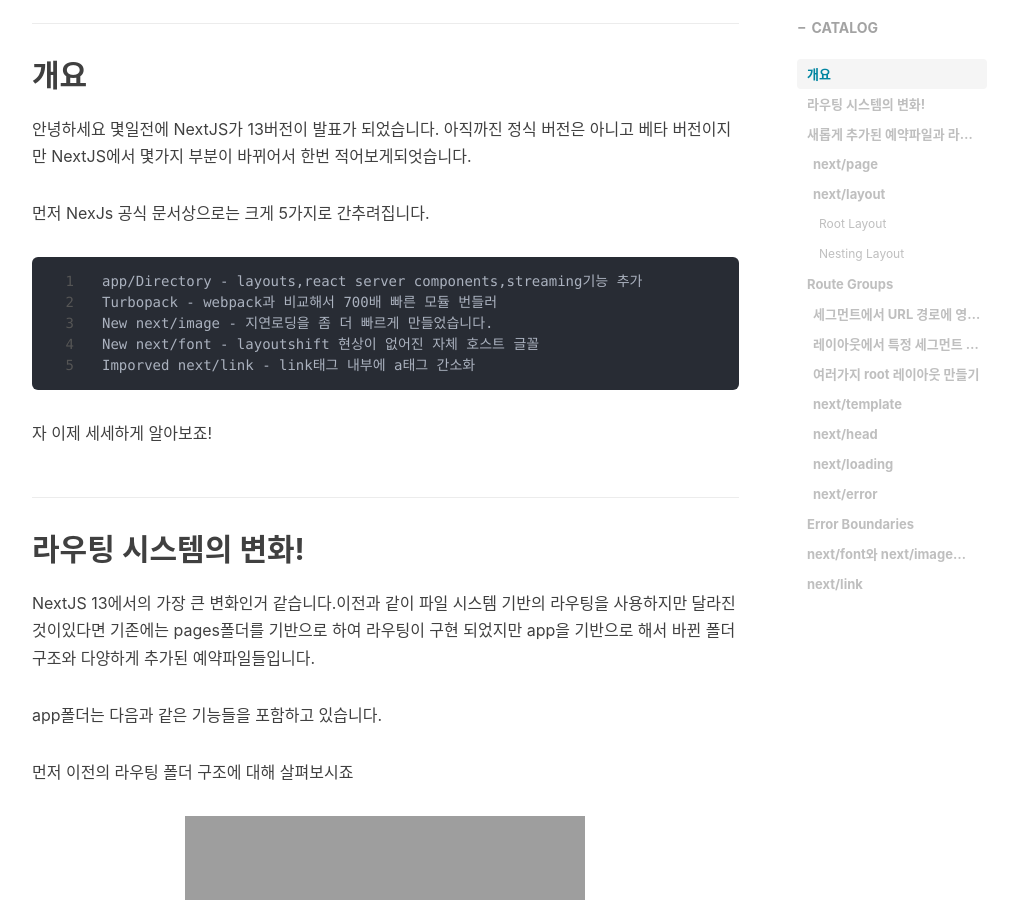
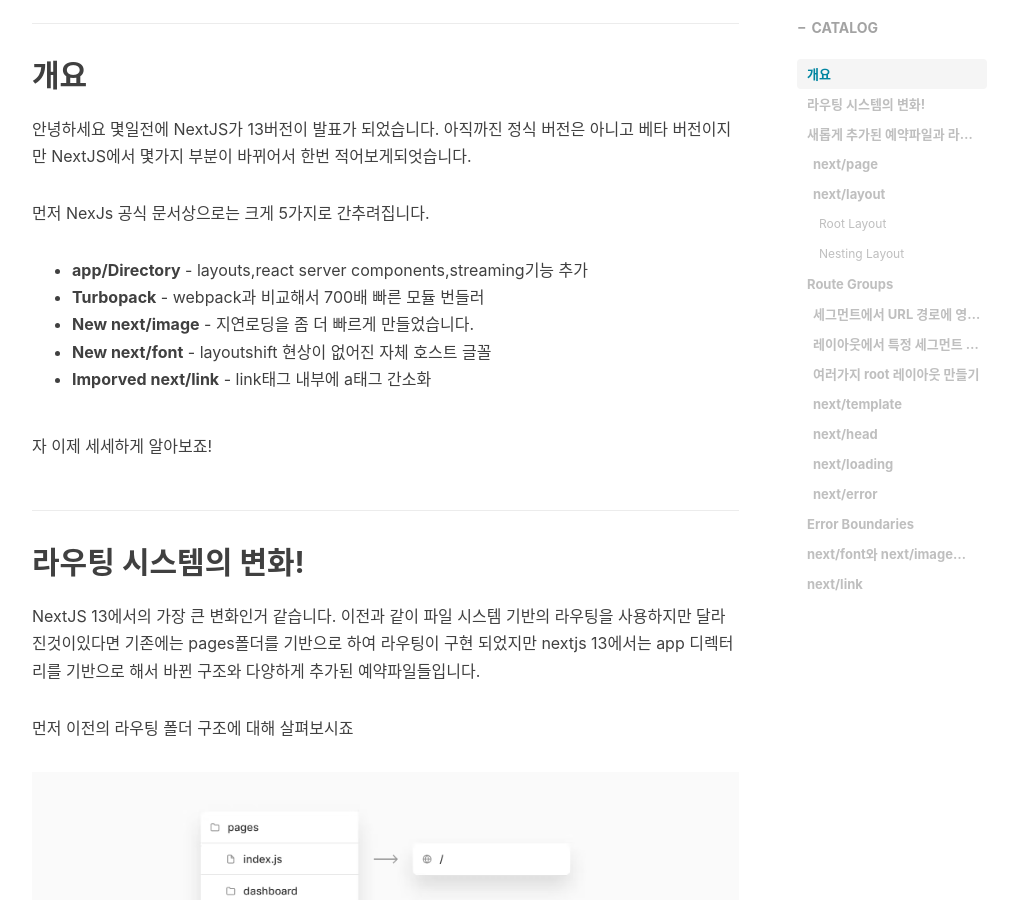
Before and after one commit to lss3070/Room19, a Jekyll site: the page built from _posts/2022-11-03-[React]-NextJs 13 Update 1.md, in a window 1280 px wide and 900 px high, scrolled down 360 px. Shown: the whole window, without its empty margins (233-1243 px from the left). Built offline with Jekyll 4.4.1, drawn with Linux system fonts in a browser that asks for light colours; nearby versions of some CDN libraries; library files that are not in the unit come from our copies; comment, search, counter and statistics services are not loaded; some of the changed lines change nothing that is shown.

Commit message:
Update Nextjs-1 Fix

````diff
--- a/_posts/2022-11-03-[React]-NextJs 13 Update 1.md
+++ b/_posts/2022-11-03-[React]-NextJs 13 Update 1.md
@@ -17,24 +17,24 @@
 아직까진 정식 버전은 아니고 베타 버전이지만 NextJS에서 몇가지 부분이 바뀌어서 한번 적어보게되엇습니다.
 
 먼저 NexJs 공식 문서상으로는 크게 5가지로 간추려집니다.
-```
-app/Directory - layouts,react server components,streaming기능 추가
-Turbopack - webpack과 비교해서 700배 빠른 모듈 번들러
-New next/image - 지연로딩을 좀 더 빠르게 만들었습니다.
-New next/font - layoutshift 현상이 없어진 자체 호스트 글꼴
-Imporved next/link - link태그 내부에 a태그 간소화
-```
+
+* **app/Directory** - layouts,react server components,streaming기능 추가
+* **Turbopack** - webpack과 비교해서 700배 빠른 모듈 번들러
+* **New next/image** - 지연로딩을 좀 더 빠르게 만들었습니다.
+* **New next/font** - layoutshift 현상이 없어진 자체 호스트 글꼴
+* **Imporved next/link** - link태그 내부에 a태그 간소화
+
 
 자 이제 세세하게 알아보죠!
 
 라우팅 시스템의 변화!
 ---
-NextJS 13에서의 가장 큰 변화인거 같습니다.이전과 같이 파일 시스템 기반의 라우팅을 사용하지만 달라진것이있다면 기존에는 pages폴더를 기반으로 하여 라우팅이 구현 되었지만
-app을 기반으로 해서 바뀐 폴더구조와 다양하게 추가된 예약파일들입니다.
+NextJS 13에서의 가장 큰 변화인거 같습니다. 이전과 같이 파일 시스템 기반의 라우팅을 사용하지만 달라진것이있다면 기존에는 pages폴더를 기반으로 하여 라우팅이 구현 되었지만
+nextjs 13에서는 app 디렉터리를 기반으로 해서 바뀐 구조와 다양하게 추가된 예약파일들입니다.
 
-app폴더는 다음과 같은 기능들을 포함하고 있습니다.
+<!-- app 디렉토리는 다음과 같은 기능들을 포함하고 있습니다.
 
-<!-- ```
+```
 Layouts 이동
 Server Component 이동 // pages폴더에서는 지원이 안돼지만 app폴더에서는 React Server Component 로드된다.
 Streaming 이동
@@ -43,13 +43,13 @@
 
 먼저 이전의 라우팅 폴더 구조에 대해 살펴보시죠
 
-![기존 라우팅]({{site.url}}/img/next13/routing-today.avif)
+![기존 라우팅]({{site.url}}/img/react/next13/routing-today.avif)
 
 위 그림과 같이 이전 폴더구조에서는 page기반의 폴더 구조였습니다.
 
 업데이트 된 13버전에서는 라우팅되는 최상위 폴더에 app디렉토리가 존재하며 하위단에 폴더별로 라우팅을 정의해서 사용되어집니다.
 
-![바뀐 라우팅]({{site.url}}/img/next13/routes.png)
+![바뀐 라우팅]({{site.url}}/img/react/next13/routes.png)
 
 이 바뀐 라우팅 시스템과 더불어 많은 예약파일들이 추가되었습니다.바뀐 라우팅 시스템과 예약파일들을 어떻게 쓰이는지 살펴보죠
 
@@ -64,7 +64,7 @@
 next/page는 기존의 next/index의 기능과 비슷하다고 보시면 될것 같습니다
 각 라우팅되는 폴더에 기본적으로 page라고 하는 예약파일을 이용하여 경로의 세그먼트를 정의할 수 있습니다.
 
-![next/page]({{site.url}}/img/next13/page.webp)
+![next/page]({{site.url}}/img/react/next13/page.webp)
 
 
 ### next/layout
@@ -100,7 +100,7 @@
 
 루트 레이아웃을 제외한 레이아웃들을 나타냅니다.폴더 내부에 정의된 레이아웃들은 해당 폴더 세그먼트에 적용이 됩니다.
 파일 계층 구조의 레이아웃은 중첩 children이 되고 즉 자식 레이아웃을 래핑할수 있습니다.
-![nesting/layout]({{site.url}}/img/next13/nested-layout.webp)
+![nesting/layout]({{site.url}}/img/react/next13/nested-layout.webp)
 
 ```ts
 export default function DashboardLayout({
@@ -116,7 +116,7 @@
 app/dashboar/* 세그먼트를 내부에 래핑합니다
 
 두 레이아웃은 아래와 같이 중첩이됩니다.
-![nested-layout]({{site.url}}/img/next13/nested-layouts.png)
+![nested-layout]({{site.url}}/img/react/next13/nested-layouts.png)
 
 
 Route Groups
@@ -131,17 +131,17 @@
 괄호안에 폴더는 url에서 생략이 되며 (marketing) 경로가 내부에 있고 동일한 URL 구조를 공유하더라도 같은 level에 있는(shop)폴더를 추가하여 다른 레이아웃그룹을 만들 수 있습니다.
 ex) (marketing) or (shop)
 
-![route-group-organisation]({{site.url}}/img/next13/route-group-organisation.webp)
+![route-group-organisation]({{site.url}}/img/react/next13/route-group-organisation.webp)
 
 ### 레이아웃에서 특정 세그먼트 선택하는 경우
 account,cart 세그먼트에 특정 레이아웃을 설정하고하 한다면 account,cart 폴더 상위에 (shop)이라는 폴더를 만들어 구분 지을 수 있습니다. 그룹외부의 경로인 checkout은 경로를 공유하지 않습니다.
 
-![route-group-opt-in-layouts]({{site.url}}/img/next13/route-group-opt-in-layouts.webp)
+![route-group-opt-in-layouts]({{site.url}}/img/react/next13/route-group-opt-in-layouts.webp)
 
 ### 여러가지 root 레이아웃 만들기
 여러가지 root layout을 만들려면 최상위의 layout을 제거하고 각경로 그룹안에 파일 layout을 추가하여 줍니다.
 
-![route-group-multiple-root-layouts]({{site.url}}/img/next13/route-group-multiple-root-layouts.webp)
+![route-group-multiple-root-layouts]({{site.url}}/img/react/next13/route-group-multiple-root-layouts.webp)
 
 
 
@@ -157,7 +157,7 @@
 ```
 
 또한 next/layout과 next/template가 아래와 같이 공존하는 경우에는 next/layout안에 next/template가 존재하게 됩니다.
-![template]({{site.url}}/img/next13/template.webp)
+![template]({{site.url}}/img/react/next13/template.webp)
 
 ```ts
 <Layout>
@@ -168,7 +168,7 @@
 ### next/head
 디렉토리에서 HTML요소를 수정할 수 있습니다.
 
-![head-file]({{site.url}}/img/next13/head-file.webp)
+![head-file]({{site.url}}/img/react/next13/head-file.webp)
 
 ```ts
 async function getPost(slug) {
@@ -200,7 +200,7 @@
 Instant Loading States를 사용하면 스켈레톤 및 스피너 같은 로딩 화면을 미리 렌더링 할 수 있습니다.
 
 폴더안에 loading.js를 추가하여 사용합니다.
-![loading-folder]({{site.url}}/img/next13/loading-folder.webp)
+![loading-folder]({{site.url}}/img/react/next13/loading-folder.webp)
 
 app/dashboard/loading.tsx
 ```
@@ -220,7 +220,7 @@
 error.js 경로 세그먼트와 그 아래의 자식에 대한 오류 경계를 정의합니댜.특정 오류 정보와 오류 복구를 시도하는 기능을 표시하는데 사용할 수 있습니다.
 
 폴더안에 error.js를 추가하여 사용합니다.
-![error-folder]({{site.url}}/img/next13/error-folder.webp)
+![error-folder]({{site.url}}/img/react/next13/error-folder.webp)
 
 ```ts
 'use client';
@@ -250,7 +250,7 @@
 
 Error Boundaries는 Client Component여야 합니다.
 동일한 폴더에서 및 error.js내부에 중첩됩니다 (있는 경우). 파일과 그 아래의 모든 자식을 오류 경계로 래핑 하지만 동일한 수준의 레이아웃이나 템플릿은 래핑하지 않습니다.layout.jstemplate.jspage.js
-![error-diagram]({{site.url}}/img/next13/error-diagram.webp)
+![error-diagram]({{site.url}}/img/react/next13/error-diagram.webp)
 
 
 next/font와 next/image의 변화
````
Also changed, not shown: 1 other file.
